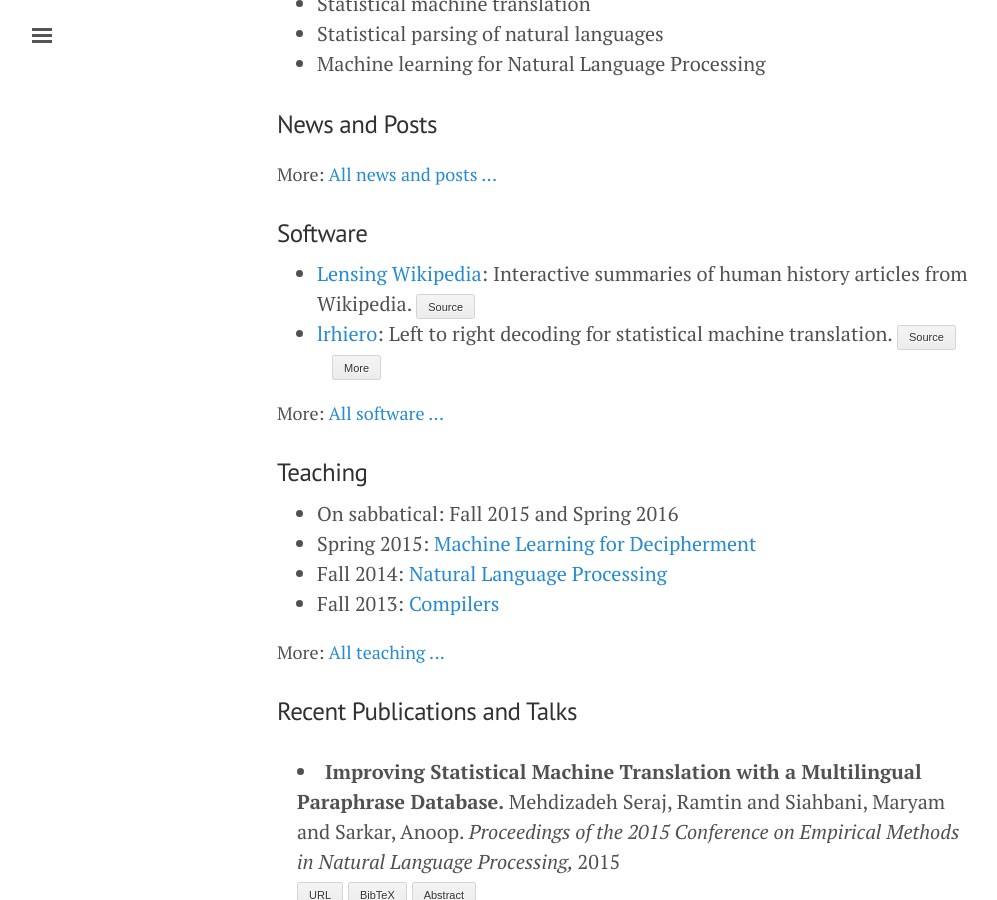
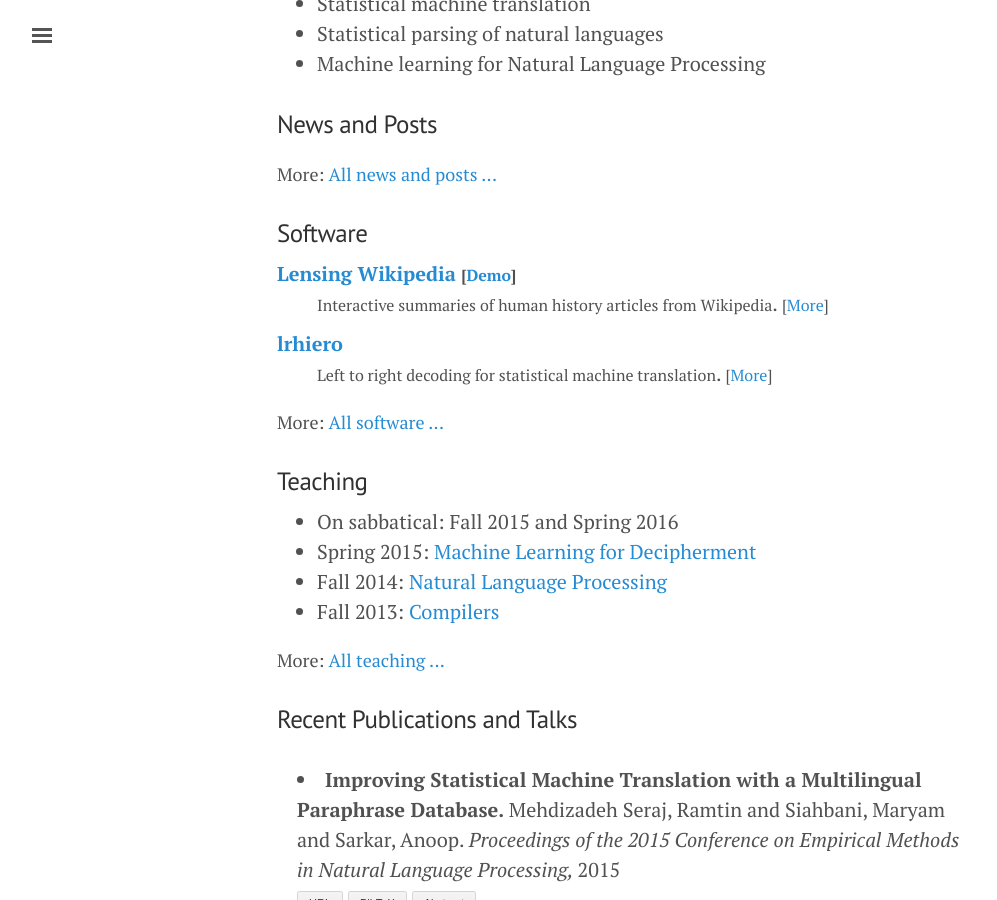
Before and after one commit to anoopsarkar/anoopsarkar.github.io, a Jekyll site: the page built from index.md, in a window 1280 px wide and 900 px high, scrolled down 448 px. Shown: the whole window, without its empty margins (3-1000 px from the left). Built offline with Jekyll 4.4.1, drawn with Linux system fonts in a browser that asks for light colours.

Commit message:
new software page layout

```diff
--- a/index.md
+++ b/index.md
@@ -39,25 +39,26 @@ customjs: shortpubs
 
 ### Software
 
-<ul>
+<dl>
 {% for sw in site.data.software limit:2 %}
-    <li>
-    {% if sw.url %}
-        <a href="{{ sw.url }}">{{ sw.name }}</a>: {{ sw.about }}.
-    {% elsif sw.repo %}
-        <a href="{{ sw.repo }}">{{ sw.name }}</a>: {{ sw.about }}.
+    <dt>
+    {% if sw.repo %}
+        <a href="{{ sw.repo }}">{{ sw.name }}</a>
     {% else %}
-        {{ sw.name }}: {{ sw.about }}.
+        {{ sw.name }}
     {% endif %}
-    {% if sw.repo %}
-        <a href="{{ sw.repo }}" class="button">Source</a>
+    {% if sw.demo %}
+        <span class="smaller">[<a href="{{ sw.demo }}">Demo</a>]</span>
     {% endif %}
+    </dt>
+    <dd>
+    <span class="smaller">{{ sw.about }}</span>.
     {% if sw.paper %}
-        <a href="{{ sw.paper }}" class="button">More</a>
+        <span class="smaller">[<a href="{{ sw.paper }}">More</a>]</span>
     {% endif %}
-    </li>
+    </dd>
 {% endfor %}
-</ul>
+</dl>
 
 <p><span class="moreinfo"><a href="{{ site.baseurl }}/software">All software ...</a></span></p>
 
```
Also changed, not shown: _data/software.yaml (+10 -8 lines), software.md (+13 -12 lines).
